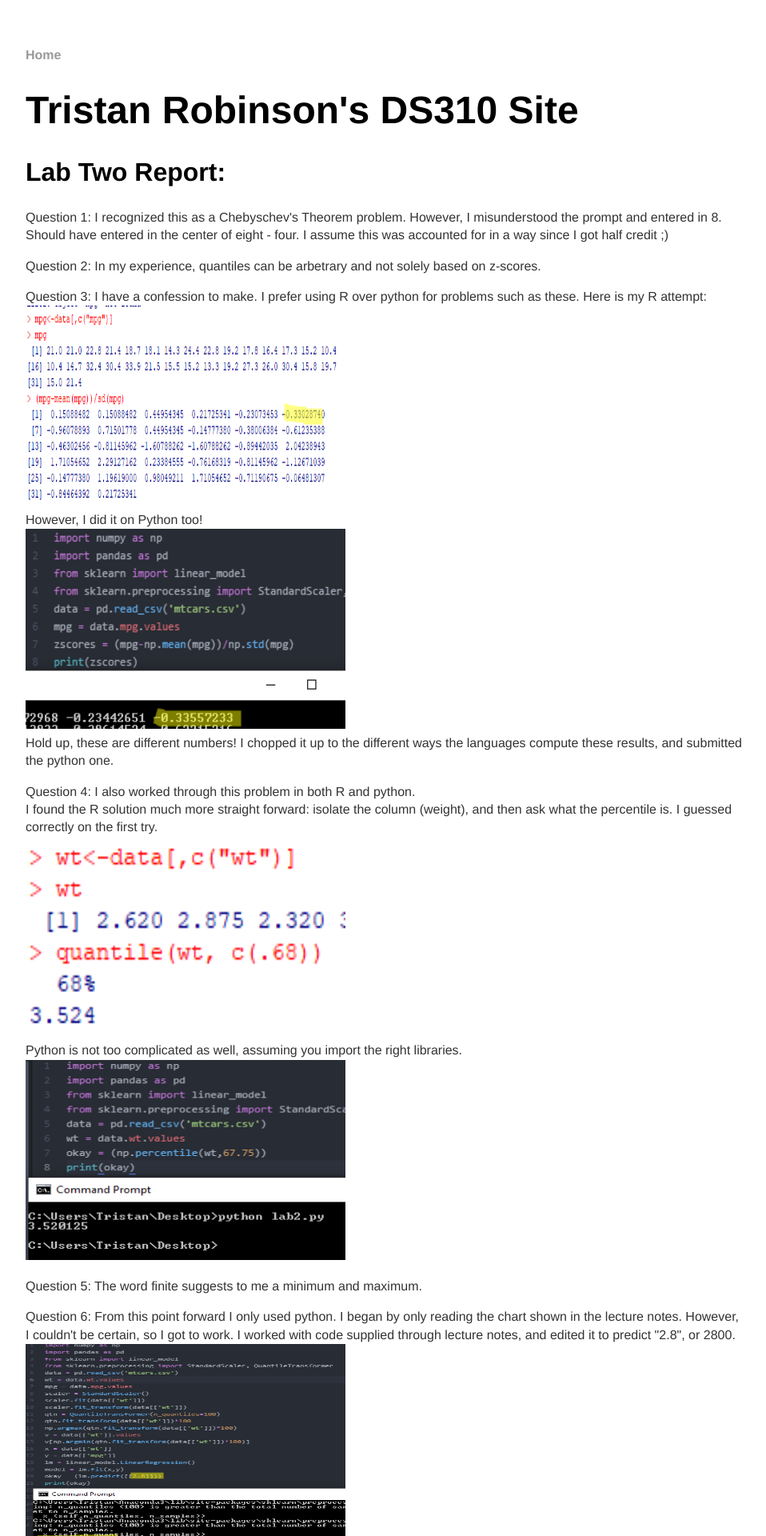
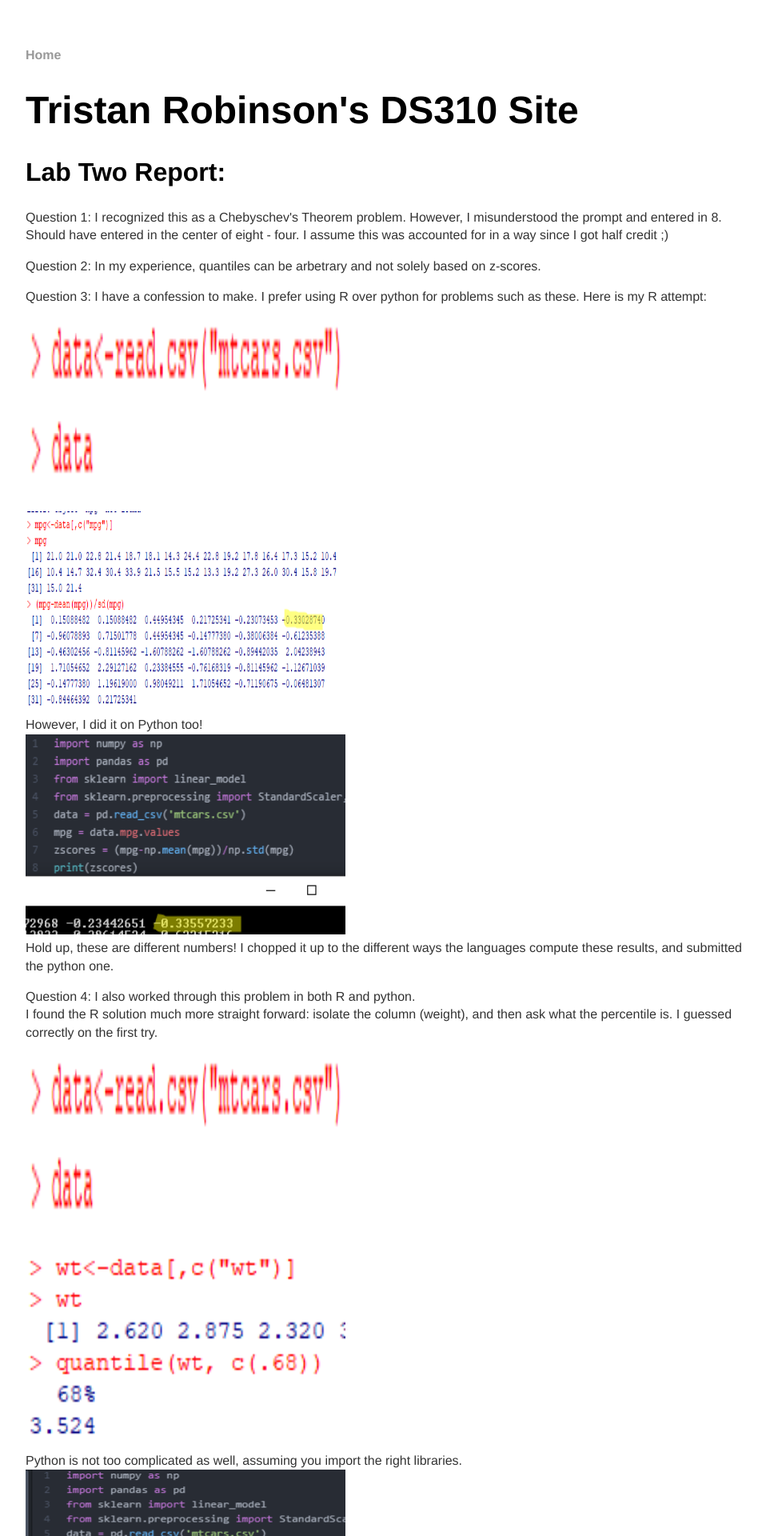
Before and after one commit to tlrob/tlrob.github.io, a Jekyll site: the page built from index.html, in a window 1280 px wide. Shown: the top 1920 px of the page at 80% size, without its empty margins (160-1118 px from the left). Built offline with Jekyll 4.4.1, drawn with Linux system fonts in a browser that asks for light colours.

Commit message:
Update index.html

```diff
--- a/index.html
+++ b/index.html
@@ -7,8 +7,8 @@ title: tlrob's site
 	<h2>Lab Two Report:</h2>
 	<p>Question 1: I recognized this as a Chebyschev's Theorem problem. However, I misunderstood the prompt and entered in 8. Should have entered in the center of eight - four. I assume this was accounted for in a way since I got half credit ;)</p>
 	<p>Question 2: In my experience, quantiles can be arbetrary and not solely based on z-scores.</p>
-	<p>Question 3: I have a confession to make. I prefer using R over python for problems such as these. Here is my R attempt:<br> <img src="r_q3.png" alt="q3_r" width="400" height="250"> <br> However, I did it on Python too!<br> <img src="python_q3.png" alt="p_q3" width="400" height="250"><br>Hold up, these are different numbers! I chopped it up to the different ways the languages compute these results, and submitted the python one.</p>
-	<p>Question 4: I also worked through this problem in both R and python.<br> I found the R solution much more straight forward: isolate the column (weight), and then ask what the percentile is. I guessed correctly on the first try. <br><img src="r_q4.png" alt="r_q4" width="400" height="250"> <br> Python is not too complicated as well, assuming you import the right libraries. <br><img src="python_q4.png" alt="p_q4" width="400" height="250"><br></p>
+	<p>Question 3: I have a confession to make. I prefer using R over python for problems such as these. Here is my R attempt:<br> <img src="step1.png" alt="q3_r" width="400" height="250"><br><img src="r_q3.png" alt="q3_r" width="400" height="250"> <br> However, I did it on Python too!<br> <img src="python_q3.png" alt="p_q3" width="400" height="250"><br>Hold up, these are different numbers! I chopped it up to the different ways the languages compute these results, and submitted the python one.</p>
+	<p>Question 4: I also worked through this problem in both R and python.<br> I found the R solution much more straight forward: isolate the column (weight), and then ask what the percentile is. I guessed correctly on the first try. <br><img src="step1.png" alt="q3_r" width="400" height="250"><br><img src="r_q4.png" alt="r_q4" width="400" height="250"> <br> Python is not too complicated as well, assuming you import the right libraries. <br><img src="python_q4.png" alt="p_q4" width="400" height="250"><br></p>
 	<p>Question 5: The word finite suggests to me a minimum and maximum.</p>
 	<p>Question 6: From this point forward I only used python. I began by only reading the chart shown in the lecture notes. However, I couldn't be certain, so I got to work. I worked with code supplied through lecture notes, and edited it to predict "2.8", or 2800. <br> <img src="q6.png" alt="p_q3" width="400" height="250"><br></p>
 	<p>Question 7: </p>
```
